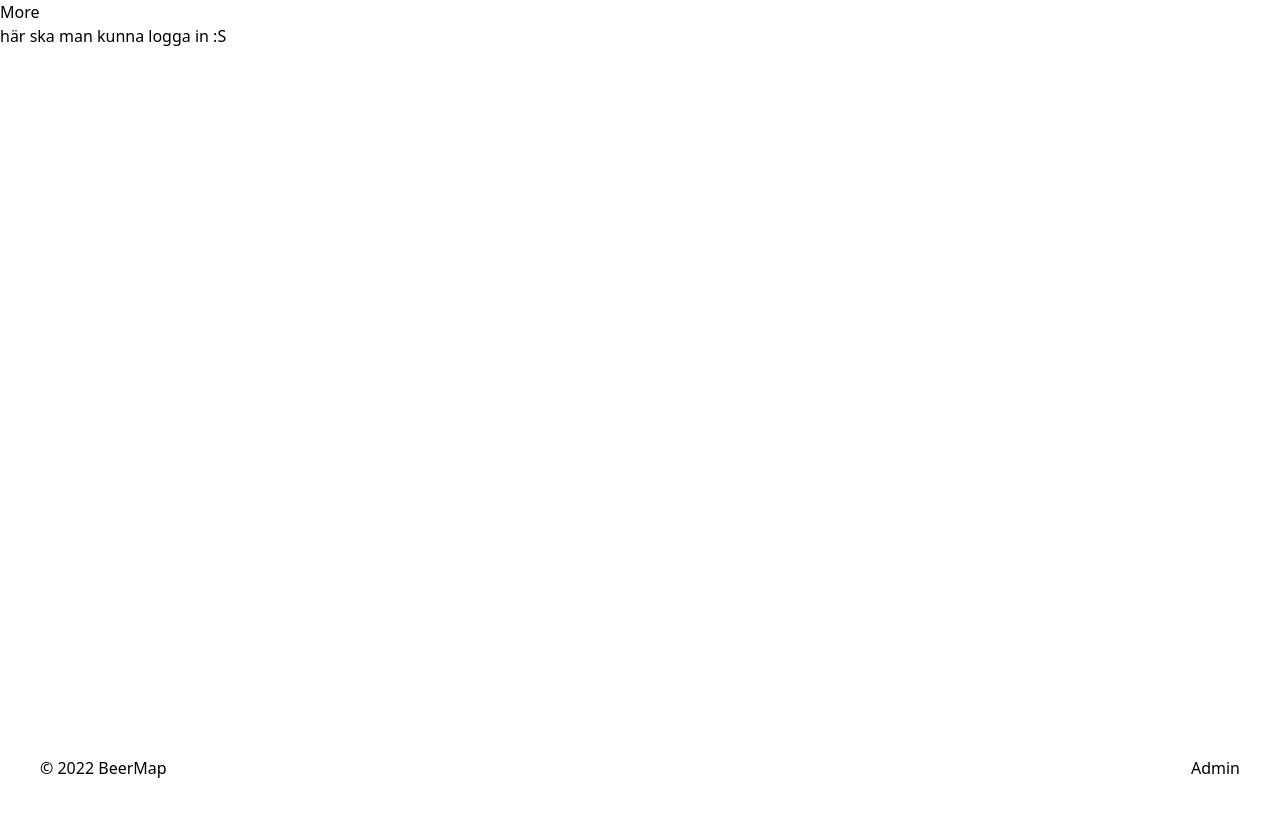
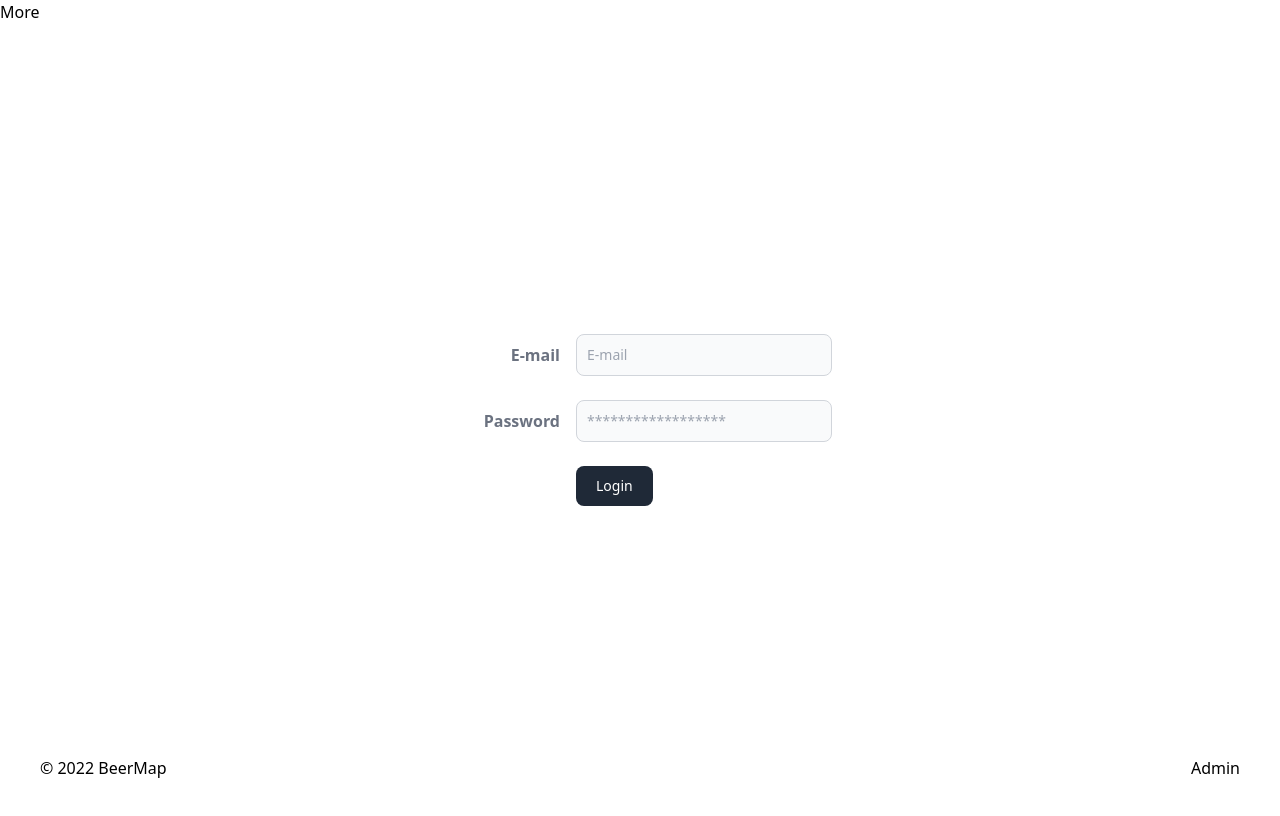
Before and after one commit to FransGPasse/Malmo-Beermap, a React (Vite) app: page /adminlogin in a window 1280 px wide. Shown: the top 816 px of the page. Built offline with nearby package versions, Linux system fonts and the light colour scheme.

Commit message:
added form to admin login, also created empty admin page

```diff
--- a/package.json
+++ b/package.json
@@ -13,6 +13,7 @@
     "firebase": "^9.10.0",
     "react": "^18.2.0",
     "react-dom": "^18.2.0",
+    "react-hook-form": "^7.35.0",
     "react-router-dom": "^6.4.0",
     "react-toastify": "^9.0.8"
   },
--- a/src/App.jsx
+++ b/src/App.jsx
@@ -14,6 +14,7 @@
         <Route path="*" element={<NotFoundPage />} />
         <Route path="/" element={<HomePage />} />
         <Route path="/adminlogin" element={<AdminLogin />} />
+        {/* Protected routes below */}
       </Routes>
       <Footer />
     </div>
--- a/src/pages/AdminLogin.jsx
+++ b/src/pages/AdminLogin.jsx
@@ -1,11 +1,64 @@
 import React from "react";
 
 const AdminLogin = () => {
+  const testButton = () => {
+    console.log("knappen fungerar");
+  };
+
   return (
     <>
-      <section>
-        <p>här ska man kunna logga in :S</p>
-      </section>
+      <div className="grid place-items-center h-screen">
+        <form className="w-full max-w-sm">
+          <div className="md:flex md:items-center mb-6">
+            <div className="md:w-1/3">
+              <label
+                className="block text-gray-500 font-bold md:text-right mb-1 md:mb-0 pr-4"
+                htmlFor="inline-email"
+              >
+                E-mail
+              </label>
+            </div>
+            <div className="md:w-2/3">
+              <input
+                className="bg-gray-50 border border-gray-300 text-gray-900 text-sm rounded-lg focus:ring-blue-500 focus:border-blue-500 block w-full p-2.5 dark:bg-gray-700 dark:border-gray-600 dark:placeholder-gray-400 dark:text-white dark:focus:ring-blue-500 dark:focus:border-blue-500"
+                id="inline-email"
+                type="email"
+                placeholder="E-mail"
+              />
+            </div>
+          </div>
+          <div className="md:flex md:items-center mb-6">
+            <div className="md:w-1/3">
+              <label
+                className="block text-gray-500 font-bold md:text-right mb-1 md:mb-0 pr-4"
+                htmlFor="inline-password"
+              >
+                Password
+              </label>
+            </div>
+            <div className="md:w-2/3">
+              <input
+                className="bg-gray-50 border border-gray-300 text-gray-900 text-sm rounded-lg focus:ring-blue-500 focus:border-blue-500 block w-full p-2.5 dark:bg-gray-700 dark:border-gray-600 dark:placeholder-gray-400 dark:text-white dark:focus:ring-blue-500 dark:focus:border-blue-500"
+                id="inline-password"
+                type="password"
+                placeholder="******************"
+              />
+            </div>
+          </div>
+          <div className="md:flex md:items-center">
+            <div className="md:w-1/3"></div>
+            <div className="md:w-2/3">
+              <button
+                onClick={testButton}
+                className="text-white bg-gray-800 hover:bg-gray-900 focus:outline-none focus:ring-4 focus:ring-gray-300 font-medium rounded-lg text-sm px-5 py-2.5 mr-2 mb-2 dark:bg-gray-800 dark:hover:bg-gray-700 dark:focus:ring-gray-700 dark:border-gray-700"
+                type="button"
+              >
+                Login
+              </button>
+            </div>
+          </div>
+        </form>
+      </div>
     </>
   );
 };
--- /dev/null
+++ b/src/pages/AdminPage.jsx
@@ -0,0 +1,11 @@
+import React from "react";
+
+const AdminPage = () => {
+  return (
+    <>
+      <p>wow du är inloggad</p>
+    </>
+  );
+};
+
+export default AdminPage;
```
Also changed, not shown: 1 other file (tests, documents, lock files or other folders).
